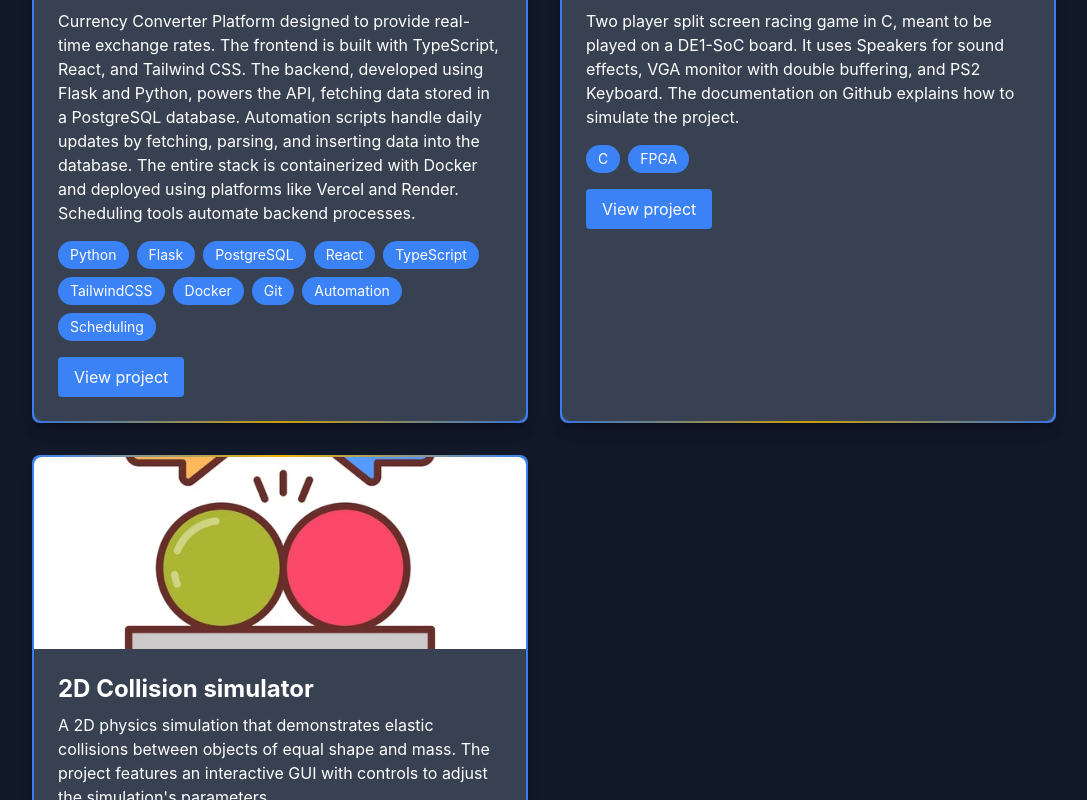
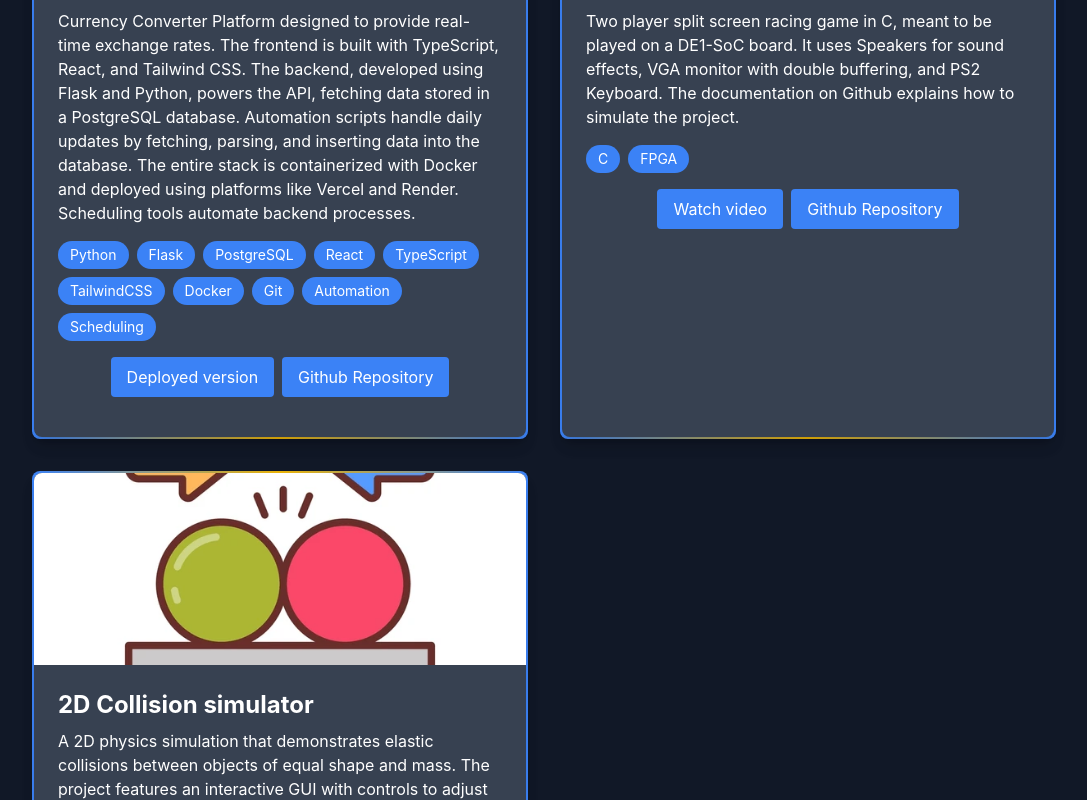
Before and after one commit to GaioAugusto/Portfolio, a React (Create React App) app in the folder my-portfolio/: page / in a window 1280 px wide. Shown: the part 2000-2800 px from the top of the page, without its empty margins (96-1183 px from the left). Built offline with nearby package versions, Linux system fonts and the light colour scheme.

Commit message:
Added new profile pic and new buttons for project cards and new project

```diff
--- a/my-portfolio/src/components/About/view.tsx
+++ b/my-portfolio/src/components/About/view.tsx
@@ -1,5 +1,5 @@
 import { AboutViewProps } from "./types";
-import profilePic from "../../assets/images/profilePic.jpg";
+import bahenPic from "../../assets/images/bahenPic.jpeg";
 import listOfSkills from "./utilities/listOfSkills";
 import { DocumentTextIcon } from "@heroicons/react/16/solid";
 import { useLocale } from "../../contexts/Locale";
@@ -48,7 +48,7 @@ export const AboutView: ComponentType = ({ theme, handleDownload }) => {
         {/* Image Section */}
         <div className="flex-1 mt-8 md:mt-0">
           <img
-            src={profilePic}
+            src={bahenPic}
             alt="Profile"
             className="rounded-lg shadow-lg max-w-full h-auto"
           />
--- a/my-portfolio/src/components/Projects/components/ProjectCard/view.tsx
+++ b/my-portfolio/src/components/Projects/components/ProjectCard/view.tsx
@@ -41,7 +41,8 @@ export const ProjectCardView: ComponentType = ({ theme, project }) => {
             ))}
           </div>
 
-          {/* View Project Button */}
+          {/* View Project Buttons */}
+          <div className="flex flex-wrap justify-center align-center gap-2 mb-4">
             <a
               href={project.deployedUrl}
               target="_blank"
@@ -50,6 +51,17 @@ export const ProjectCardView: ComponentType = ({ theme, project }) => {
             >
               {project.buttonText}
             </a>
+            {project.buttonText2 && (
+              <a
+                href={project.githubUrl}
+                target="_blank"
+                rel="noopener noreferrer"
+                className="inline-block bg-blue-500 text-white px-4 py-2 rounded hover:bg-blue-700 transition"
+              >
+                {project.buttonText2}
+              </a>
+            )}
+          </div>
         </div>
       </div>
     </div>
--- a/my-portfolio/src/components/Projects/index.tsx
+++ b/my-portfolio/src/components/Projects/index.tsx
@@ -19,6 +19,7 @@ export const Projects: ComponentType = () => {
       description: templatesLocale.get("currencyConverterDescription"),
       imageUrl: currencyConverterScreenshot,
       deployedUrl: "https://currency-converter-front-one.vercel.app/",
+      githubUrl: "https://github.com/GaioAugusto/currencyConverter",
       skills: [
         "Python",
         "Flask",
@@ -31,23 +32,30 @@ export const Projects: ComponentType = () => {
         "Automation",
         "Scheduling",
       ],
-      buttonText: commonLocale.get("viewProject"),
+      buttonText: commonLocale.get("deployed"),
+      buttonText2: commonLocale.get("github"),
     },
     {
       title: "Parkour Racing Game",
       description: templatesLocale.get("parkourGameDescription"),
       imageUrl: parkourScreenshot,
-      deployedUrl: "https://github.com/rohan-modi/SplitScreenRacer",
+      deployedUrl:
+        "https://drive.google.com/file/d/1k5xWr4A1fzrSyDHc-mw7_wvZRGdILH_B/view?usp=sharing",
+      githubUrl: "https://github.com/rohan-modi/SplitScreenRacer",
       skills: ["C", "FPGA"],
-      buttonText: commonLocale.get("viewProject"),
+      buttonText: commonLocale.get("video"),
+      buttonText2: commonLocale.get("github"),
     },
     {
       title: "2D Collision simulator",
       description: templatesLocale.get("simulatorDescription"),
       imageUrl: simulatorScreenshot,
-      deployedUrl: "https://github.com/rohan-modi/SplitScreenRacer",
+      deployedUrl:
+        "https://drive.google.com/file/d/1UFXVXencTqUmVYphpS7v8KLf5pLfLy4h/view?usp=sharing",
+      githubUrl: "https://github.com/GaioAugusto/2d-Collision-Simulator",
       skills: ["C++"],
-      buttonText: commonLocale.get("viewProject"),
+      buttonText: commonLocale.get("video"),
+      buttonText2: commonLocale.get("github"),
     },
   ];
 
--- a/my-portfolio/src/components/Projects/types.ts
+++ b/my-portfolio/src/components/Projects/types.ts
@@ -5,8 +5,10 @@ export interface Project {
   description: string;
   imageUrl: string;
   deployedUrl: string;
+  githubUrl: string;
   skills: string[];
   buttonText: string;
+  buttonText2?: string;
 }
 
 export interface ProjectsProps {}
--- a/my-portfolio/src/resources/en-US.json
+++ b/my-portfolio/src/resources/en-US.json
@@ -12,7 +12,10 @@
     "Iam": "I am a ",
     "downloadCV": "Download CV",
     "getInTouch": "Get in Touch",
-    "viewProject": "View project"
+    "viewProject": "View project",
+    "github": "Github Repository",
+    "video": "Watch video",
+    "deployed": "Deployed version"
   },
   "templates": {
     "welcomeDescription": "Be welcome to BRASA's UOFT official website",
--- a/my-portfolio/src/resources/pt-BR.json
+++ b/my-portfolio/src/resources/pt-BR.json
@@ -12,7 +12,10 @@
     "Iam": "Eu sou um ",
     "downloadCV": "Baixar currículo",
     "getInTouch": "Entre em contato",
-    "viewProject": "Ver projeto"
+    "viewProject": "Ver projeto",
+    "github": "Repositório Github",
+    "video": "Ver vídeo",
+    "deployed": "Versão implantada"
   },
   "templates": {
     "welcomeDescription": "Seja bem-vindo ao site oficial da BRASA UOFT",
--- a/my-portfolio/src/types/strings/CommonStrings.ts
+++ b/my-portfolio/src/types/strings/CommonStrings.ts
@@ -12,4 +12,7 @@ export interface CommonStrings {
   downloadCV: string;
   getInTouch: string;
   viewProject: string;
+  github: string;
+  video: string;
+  deployed: string;
 }
```
Also changed, not shown: my-portfolio/src/assets/images/bahenPic.jpeg (added), my-portfolio/src/assets/images/dogbottle.jpeg (deleted). Lines whose indentation alone changed are shown as unchanged.
